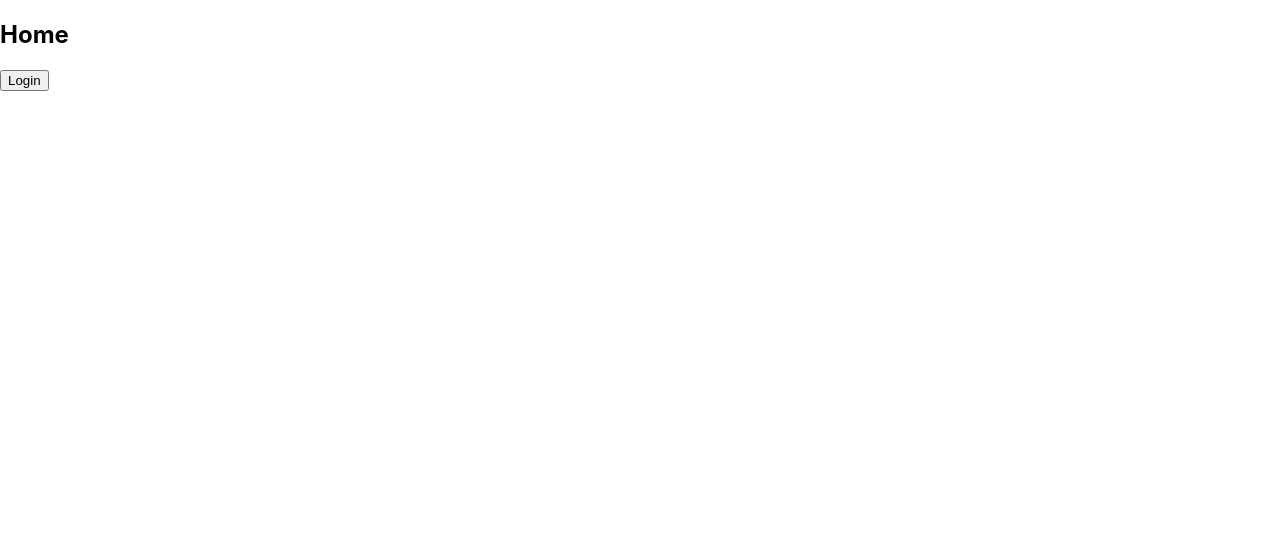
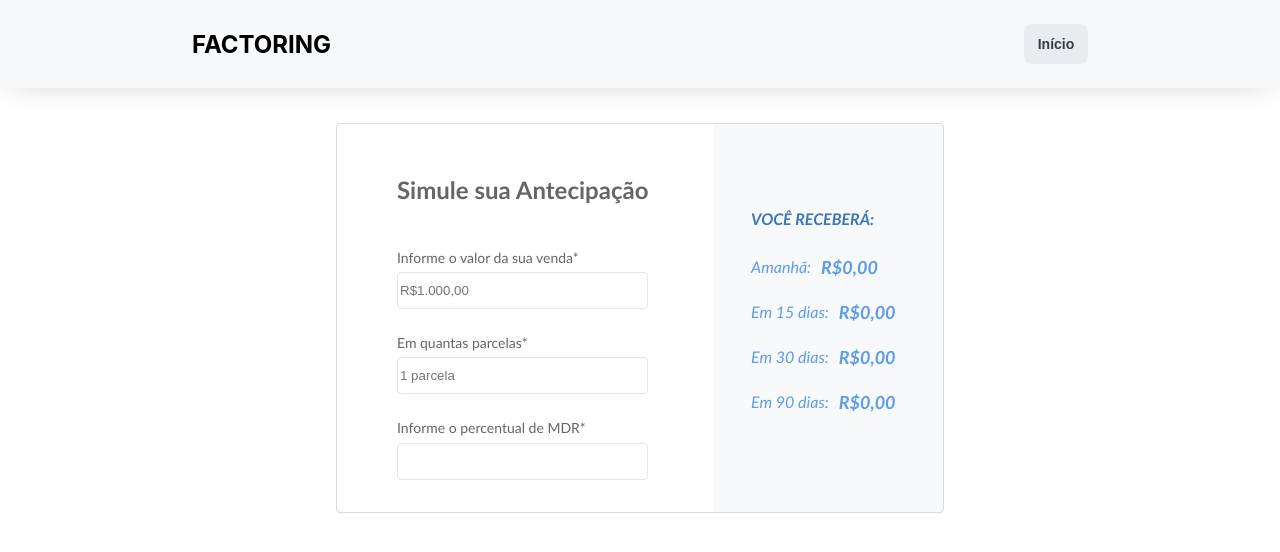
Before and after one commit to JoaoMaiaBGM/m6-factoring, a React (Create React App) app: page /home in a window 1280 px wide. Shown: the top 552 px of the page. Built offline with nearby package versions, Linux system fonts and the light colour scheme; the HTML template or start-up script is replaced by a standard one.

Commit message:
feat: home page

```diff
--- /dev/null
+++ b/src/Components/Header/index.jsx
@@ -0,0 +1,21 @@
+import { Link } from "react-router-dom";
+import { Container } from "./style";
+
+const Header = () => {
+  return (
+    <>
+      <Container>
+        <div className='header-container'>
+          <h2 className="'loginPage-name">FACTORING</h2>
+          <Link to='/login'>
+            <button className='header-btn' type='button'>
+              Início
+            </button>
+          </Link>
+        </div>
+      </Container>
+    </>
+  );
+};
+
+export default Header;
--- /dev/null
+++ b/src/Components/Header/style.js
@@ -0,0 +1,50 @@
+import styled from "styled-components";
+
+export const Container = styled.header`
+  width: 100vw;
+  height: 5.5rem;
+  background-color: #f8f9fa;
+  display: flex;
+  flex-direction: row;
+  justify-content: space-around;
+  align-items: center;
+  box-shadow: 0px 4px 32px -12px rgba(0, 0, 0, 0.25);
+  margin-bottom: 35px;
+
+  @media screen and (max-width: 768px) {
+    width: 100vw;
+    justify-content: space-around;
+  }
+
+  @media screen and (min-width: 768px) and (max-width: 1024px) {
+    width: 100vw;
+    justify-content: space-around;
+  }
+
+  .header-container {
+    width: 70%;
+    display: flex;
+    flex-direction: row;
+    justify-content: space-between;
+    align-items: center;
+  }
+
+  .header-btn {
+    width: 4rem;
+    height: 2.5rem;
+    border: none;
+    border-radius: 8px;
+    background-color: #e9ecef;
+    font-family: sans-serif;
+    font-style: normal;
+    font-weight: 600;
+    font-size: 14px;
+    color: #343a40;
+    cursor: pointer;
+    transition: 144ms;
+  }
+
+  .header-btn:hover {
+    border: solid 1px #343a40;
+  }
+`;
--- /dev/null
+++ b/src/Components/HomePage/index.jsx
@@ -0,0 +1,47 @@
+import { Container, FormContainer, ListContainer } from "./style";
+
+const HomePage = () => {
+  return (
+    <>
+      <Container>
+        <FormContainer>
+          <h2>Simule sua Antecipação</h2>
+
+          <label htmlFor=''>Informe o valor da sua venda*</label>
+          <input type='number' placeholder='R$1.000,00' />
+
+          <label htmlFor=''>Em quantas parcelas*</label>
+          <input type='number' placeholder='1 parcela' />
+
+          <label htmlFor=''>Informe o percentual de MDR*</label>
+          <input type='number' />
+        </FormContainer>
+        <ListContainer>
+          <div>
+            <h2>VOCÊ RECEBERÁ:</h2>
+            <ul>
+              <div className='list-item'>
+                <h3>Amanhã:</h3>
+                <p>R$0,00</p>
+              </div>
+              <div className='list-item'>
+                <h3>Em 15 dias:</h3>
+                <p>R$0,00</p>
+              </div>
+              <div className='list-item'>
+                <h3>Em 30 dias:</h3>
+                <p>R$0,00</p>
+              </div>
+              <div className='list-item'>
+                <h3>Em 90 dias:</h3>
+                <p>R$0,00</p>
+              </div>
+            </ul>
+          </div>
+        </ListContainer>
+      </Container>
+    </>
+  );
+};
+
+export default HomePage;
--- /dev/null
+++ b/src/Components/HomePage/style.js
@@ -0,0 +1,113 @@
+import styled from "styled-components";
+
+export const Container = styled.div`
+  width: 608px;
+  height: 390px;
+
+  display: flex;
+  flex-direction: row;
+
+  margin: 0 auto;
+  align-items: center;
+  gap: 30px;
+
+  box-sizing: border-box;
+  background: #ffffff;
+  border: 1px solid #d1dce3;
+  border-radius: 4px;
+`;
+
+export const FormContainer = styled.section`
+  width: 50%;
+  height: 90%;
+
+  display: flex;
+  flex-direction: column;
+  justify-content: space-around;
+  margin-left: 60px;
+
+  h2 {
+    font-family: "Gill Sans", "Gill Sans MT", Calibri, "Trebuchet MS",
+      sans-serif;
+    font-size: 24px;
+    line-height: 28px;
+
+    color: #656565;
+  }
+
+  label {
+    margin-bottom: -20px;
+
+    font-family: "Gill Sans", "Gill Sans MT", Calibri, "Trebuchet MS",
+      sans-serif;
+    font-size: 14px;
+    line-height: 16px;
+
+    color: #656565;
+  }
+
+  input {
+    width: 251px;
+    height: 37px;
+
+    box-sizing: border-box;
+    background: #ffffff;
+    border: 1px solid #dde6e9;
+    border-radius: 4px;
+  }
+`;
+
+export const ListContainer = styled.section`
+  width: 40%;
+  height: 100%;
+
+  display: flex;
+  flex-direction: column;
+  justify-content: center;
+  align-items: center;
+
+  background: rgba(209, 220, 227, 0.18);
+
+  div {
+  }
+
+  h2 {
+    font-family: "Gill Sans", "Gill Sans MT", Calibri, "Trebuchet MS",
+      sans-serif;
+    font-style: italic;
+    font-weight: 700;
+    font-size: 16px;
+    text-transform: uppercase;
+
+    color: #3d75bb;
+  }
+
+  ul {
+    padding-left: 0;
+  }
+
+  .list-item {
+    height: 45px;
+    display: flex;
+    flex-direction: row;
+    align-items: center;
+
+    h3,
+    p {
+      margin-right: 10px;
+
+      font-family: "Gill Sans", "Gill Sans MT", Calibri, "Trebuchet MS",
+        sans-serif;
+      font-style: italic;
+      font-weight: 400;
+      font-size: 16px;
+
+      color: #5d9cec;
+    }
+
+    p {
+      font-weight: 600;
+      font-size: 18px;
+    }
+  }
+`;
--- a/src/Components/LoginPage/index.jsx
+++ b/src/Components/LoginPage/index.jsx
@@ -2,7 +2,7 @@ import docs_img from "../../Assets/docs_img.png";
 import { LoginPageContainer } from "./style";
 import { Link } from "react-router-dom";
 
-const LoginPage = ({ Login }) => {
+const LoginPage = () => {
   return (
     <LoginPageContainer>
       <div className='loginPage-action'>
@@ -12,7 +12,9 @@ const LoginPage = ({ Login }) => {
         </h1>
         <p className='loginPage-paragraph'>de forma rápida e segura</p>
         <Link to='/home'>
-          <button className='login-btn'>Iniciar</button>
+          <button className='login-btn' type='button'>
+            Iniciar
+          </button>
         </Link>
       </div>
       <div className='loginPage-info'>
--- a/src/Pages/Home/index.jsx
+++ b/src/Pages/Home/index.jsx
@@ -1,12 +1,11 @@
-import { Link } from "react-router-dom";
+import HomePage from "../../Components/HomePage";
+import Header from "../../Components/Header";
 
 const Home = () => {
   return (
     <>
-      <h2>Home</h2>
-      <Link to='/login'>
-        <button>Login</button>
-      </Link>
+      <Header />
+      <HomePage />
     </>
   );
 };
```
